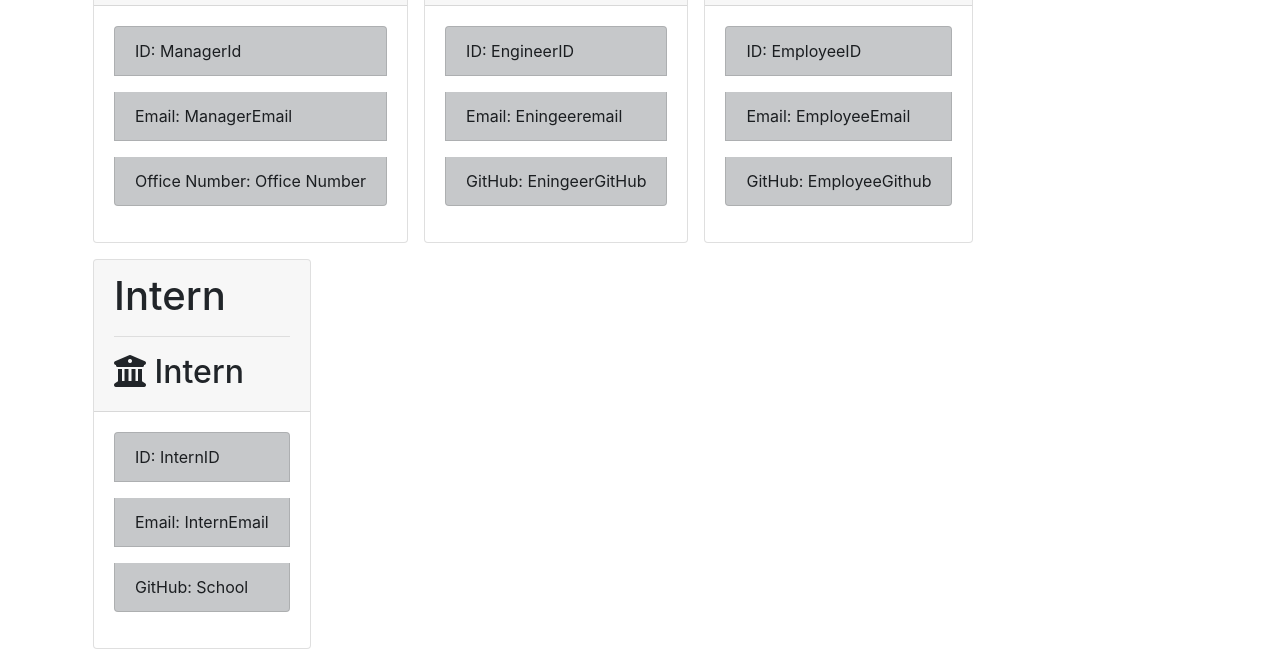
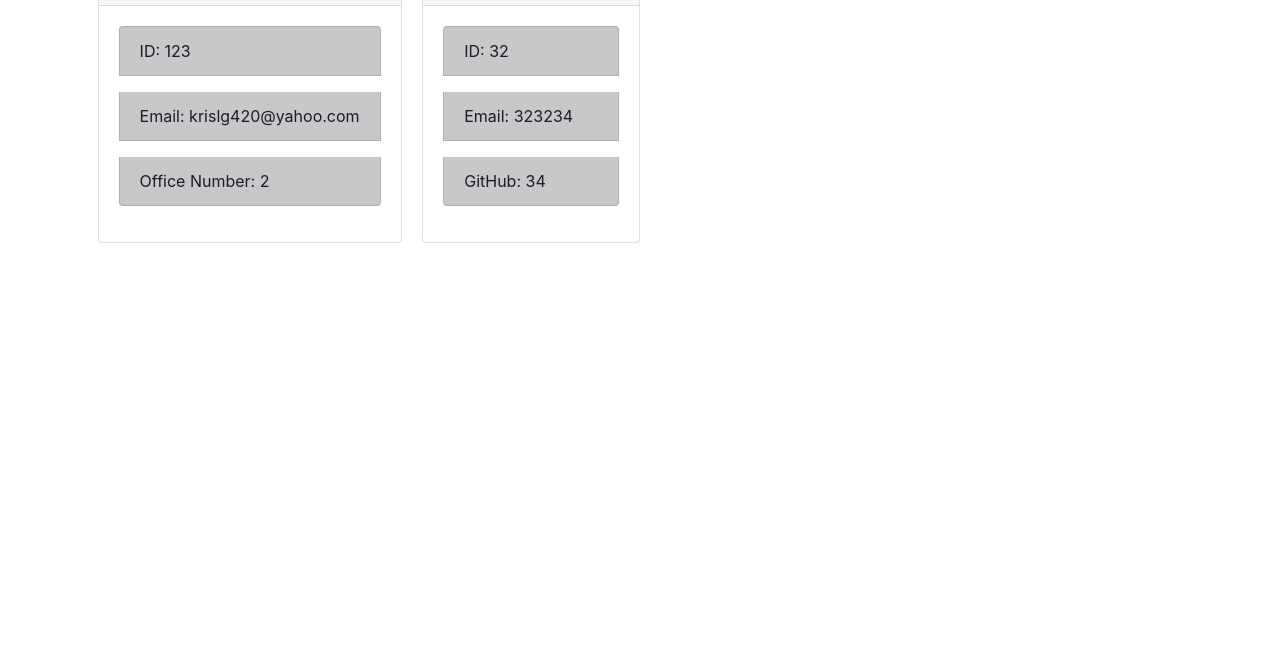
Before and after one commit to krislg420/TeamGen, a website: page Team.html in a window 1280 px wide. Shown: the part 466-1123 px from the top of the page. After the commit the page ends 800 px from the top, so only its background shows below. Drawn offline with nearby package versions, Linux system fonts and the light colour scheme.

Commit message:
fixed bugs

```diff
--- a/Team.html
+++ b/Team.html
@@ -9,7 +9,6 @@
         <link rel="stylesheet" href="https://stackpath.bootstrapcdn.com/bootstrap/4.4.1/css/bootstrap.min.css"
             integrity="sha384-Vkoo8x4CGsO3+Hhxv8T/Q5PaXtkKtu6ug5TOeNV6gBiFeWPGFN9MuhOf23Q9Ifjh" crossorigin="anonymous">
         <title>Team Page</title>
-
     </head>
 
     <body>
@@ -23,64 +22,35 @@
         <div class = "container">
             <div class="col-md-12">
                 <div class="row">
-    <div class="card m-2">
+    <!---===============END OF HEAD CODE BLOCK====================-->,<div class="card m-2">
     <div class="card-header">
-        <h1>Manager</h1>
+        <h1>chris</h1>
         <hr>
         <h2><i class="fas fa-briefcase"></i> Manager</h2>
     </div>
     <div class= "card-body">
             <div class="list-group">
-                <p class="list-group-item list-group-item-action list-group-item-dark">ID: <span>ManagerId</span></p>
-                <p class="list-group-item list-group-item-action list-group-item-dark">Email: <span>ManagerEmail</span></p>
-                <p class="list-group-item list-group-item-action list-group-item-dark">Office Number: <span>Office Number</span></p>
+                <p class="list-group-item list-group-item-action list-group-item-dark">ID: <span>123</span></p>
+                <p class="list-group-item list-group-item-action list-group-item-dark">Email: <span>krislg420@yahoo.com</span></p>
+                <p class="list-group-item list-group-item-action list-group-item-dark">Office Number: <span>2</span></p>
             </div>
     </div>
 </div>
-<div class="card m-2">
+<!---===============END OF MANAGER CODE BLOCK====================-->, <div class="card m-2">
     <div class="card-header">
-        <h1>Engineer</h1>
+        <h1>clear</h1>
         <hr>
         <h2><i class="fas fa-screwdriver"></i> Engineer</h2>
     </div>
     <div class= "card-body">
             <div class="list-group">
-                <p class="list-group-item list-group-item-action list-group-item-dark">ID: <span>EngineerID</span></p>
-                <p class="list-group-item list-group-item-action list-group-item-dark">Email: <span>Eningeeremail</span></p>
-                <p class="list-group-item list-group-item-action list-group-item-dark">GitHub: <span>EningeerGitHub</span></p>
+                <p class="list-group-item list-group-item-action list-group-item-dark">ID: <span>32</span></p>
+                <p class="list-group-item list-group-item-action list-group-item-dark">Email: <span>323234</span></p>
+                <p class="list-group-item list-group-item-action list-group-item-dark">GitHub: <span>34</span></p>
             </div>
     </div>
 </div>
-
-    <div class="card m-2">
-        <div class="card-header">
-            <h1>Employee</h1>
-            <hr>
-            <h2><i class="fas fa-screwdriver"></i> Employee</h2>
-        </div>
-        <div class= "card-body">
-                <div class="list-group">
-                    <p class="list-group-item list-group-item-action list-group-item-dark">ID: <span>EmployeeID</span></p>
-                    <p class="list-group-item list-group-item-action list-group-item-dark">Email: <span>EmployeeEmail</span></p>
-                    <p class="list-group-item list-group-item-action list-group-item-dark">GitHub: <span>EmployeeGithub</span></p>
-                </div>
-        </div>
-    </div>
-    <div class="card m-2">
-    <div class="card-header">
-        <h1>Intern</h1>
-        <hr>
-        <h2><i class="fas fa-university"></i> Intern</h2>
-    </div>
-    <div class= "card-body">
-            <div class="list-group">
-                <p class="list-group-item list-group-item-action list-group-item-dark">ID: <span>InternID</span></p>
-                <p class="list-group-item list-group-item-action list-group-item-dark">Email: <span>InternEmail</span></p>
-                <p class="list-group-item list-group-item-action list-group-item-dark">GitHub: <span>School</span></p>
-            </div>
-    </div>
-</div>
-   </div>
+<!---===============END OF ENGINEER CODE BLOCK====================-->,</div>
     </div>
 </div>
 </body>
```
Also changed, not shown: README.md.
